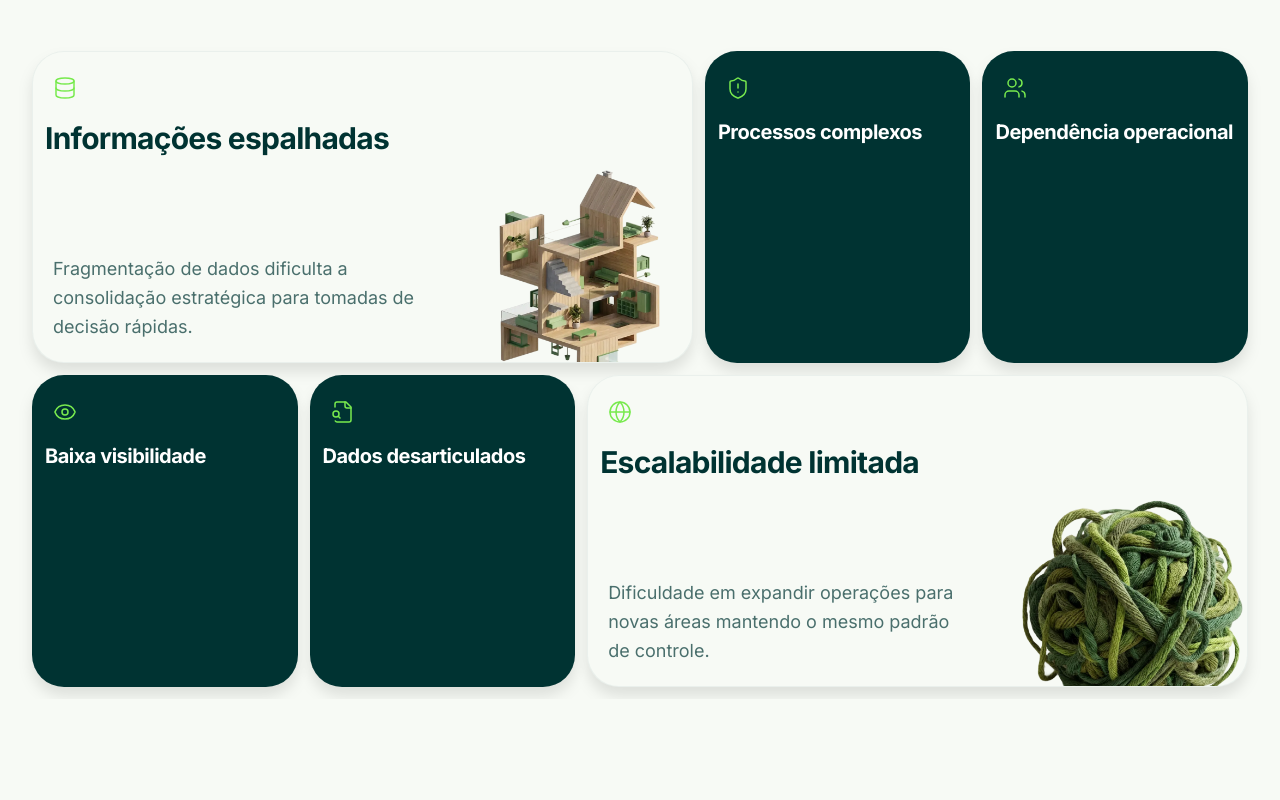
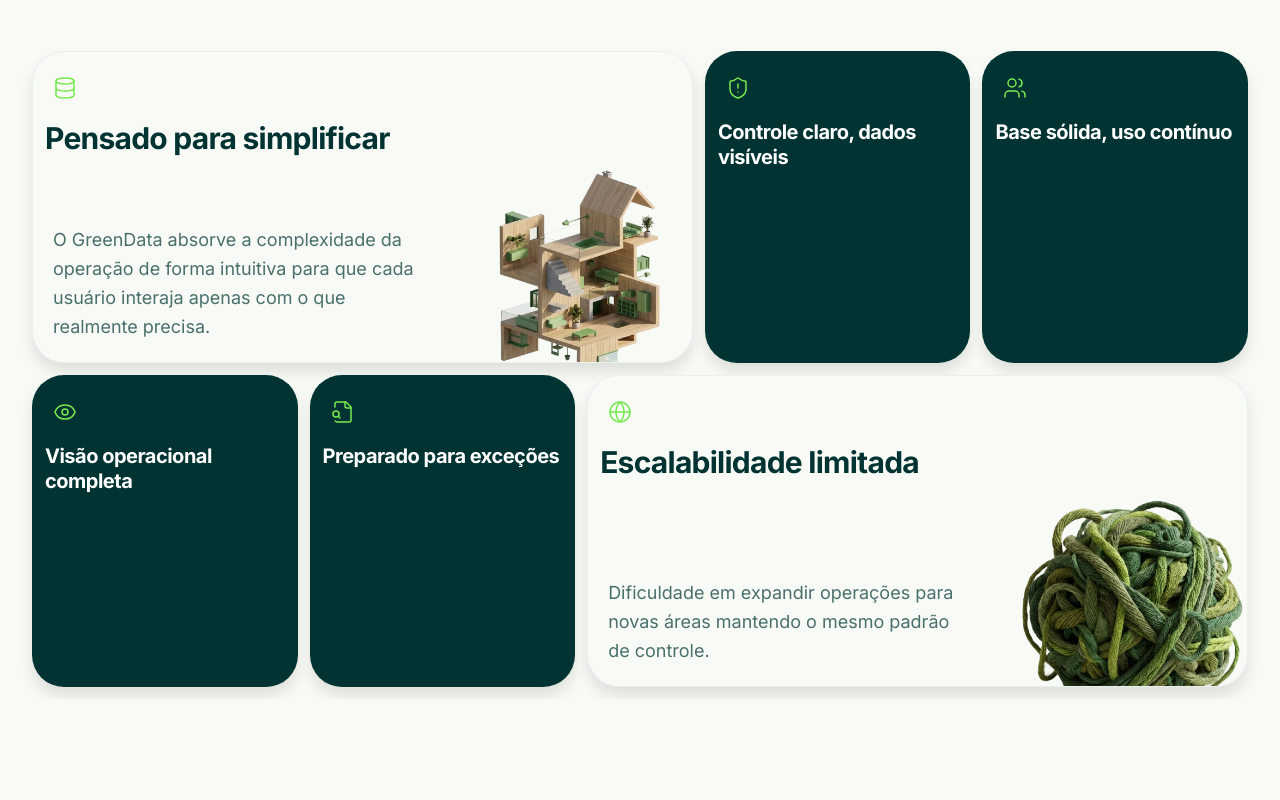
Before and after one commit to IagoMarques/GreenDataProLP, a React (Vite) app: page / in a window 1280 px wide. Shown: the part 1360-2160 px from the top of the page. Built offline with nearby package versions, Linux system fonts and the light colour scheme.

Commit message:
UX writting improves

```diff
--- a/src/app/components/CallToAction.tsx
+++ b/src/app/components/CallToAction.tsx
@@ -1,6 +1,5 @@
 import { motion } from "framer-motion";
 import { ArrowUpRight } from "lucide-react";
-import { Link } from "react-router-dom";
 import { useNavigate } from "react-router-dom";
 import { PrimaryButton } from "./PrimaryButton";
 import { getLogoImage } from "../../assets/images/logosImages";
@@ -25,11 +24,7 @@ export const CallToAction = () => {
               Junte-se à nova era do monitoramento ambiental inteligente.
             </p>
             <div className="flex flex-col sm:flex-row gap-4 sm:gap-6 justify-center w-full max-w-sm sm:max-w-none mx-auto">
-              <Link to="/agendamento">
-                <PrimaryButton className="w-full sm:w-auto px-8 md:px-10 py-4 md:py-5 !text-lg md:!text-xl !bg-white !text-[#003332] flex items-center justify-center gap-2 group">
-                  Agendar agora
-                </PrimaryButton>
-              </Link>
+
               <PrimaryButton
                 onClick={() => navigate("/agendamento")}
                 className="w-full sm:w-auto px-8 md:px-10 py-4 md:py-5 !text-lg md:!text-xl !bg-white !text-[#003332] flex items-center justify-center gap-2 group"
--- a/src/app/components/PainPoints.tsx
+++ b/src/app/components/PainPoints.tsx
@@ -7,36 +7,36 @@ import { getPainPointImage } from "../../assets/images/painPointsImages.js";
 const problems = [
   {
     icon: Database,
-    title: "Informações espalhadas",
-    description: "Fragmentação de dados dificulta a consolidação estratégica para tomadas de decisão rápidas.",
+    title: "Pensado para simplificar",
+    description: "O GreenData absorve a complexidade da operação de forma intuitiva para que cada usuário interaja apenas com o que realmente precisa.",
     illustration: getPainPointImage('informacoes-espalhadas'),
     color: "#F7FAF5"
   },
   {
     icon: ShieldAlert,
-    title: "Processos complexos",
-    description: "Sistemas que não acompanham a dinâmica do campo, gerando gargalos operacionais constantes.",
+    title: "Controle claro, dados visíveis",
+    description: "Gerencie dados sem perder noção do processo, tenha controle e personalização",
     illustration: getPainPointImage('processos-complexos'),
     color: "#F7FAF5"
   },
   {
     icon: Users,
-    title: "Dependência operacional",
-    description: "Silos de conhecimento que prejudicam a continuidade do monitoramento e a segurança.",
+    title: "Base sólida, uso contínuo",
+    description: "O GreenData permite estruturar a operação uma vez e operar com estabilidade, sem precisar reconstruir processos a cada nova demanda.",
     illustration: getPainPointImage('dependencia-operacional'),
     color: "#F7FAF5"
   },
   {
     icon: Eye,
-    title: "Baixa visibilidade",
-    description: "Dificuldade em acompanhar em tempo real o que acontece na operação do seu negócio.",
+    title: "Visão operacional completa",
+    description: "Dados apresentados de forma clara e visual permitem planejar, acompanhar a performance da equipe e controlar cada projeto a partir de uma única tela, sem perder informações críticas.",
     illustration: getPainPointImage('dependencia-operacional'),
     color: "#F7FAF5"
   },
   {
     icon: FileSearch,
-    title: "Dados desarticulados",
-    description: "Informações que perdem o valor por não estarem integradas ao fluxo de trabalho operacional.",
+    title: "Preparado para exceções",
+    description: "O sistema foi desenhado para lidar com necessidades específicas e variações operacionais sem comprometer simplicidade ou controle.",
     illustration: getPainPointImage('informacoes-espalhadas'),
     color: "#F7FAF5"
   },
```
